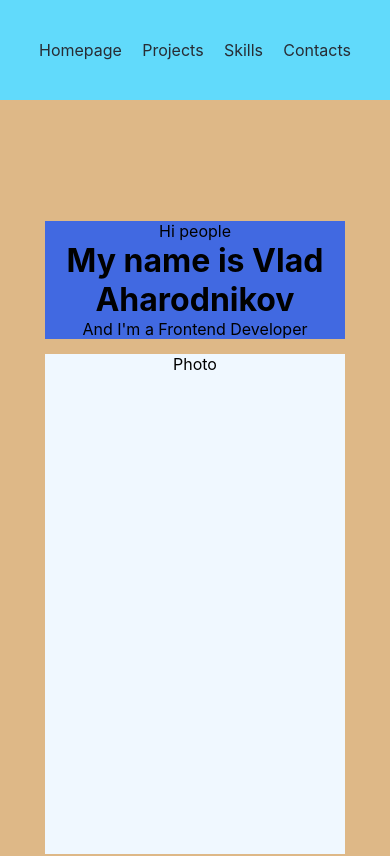
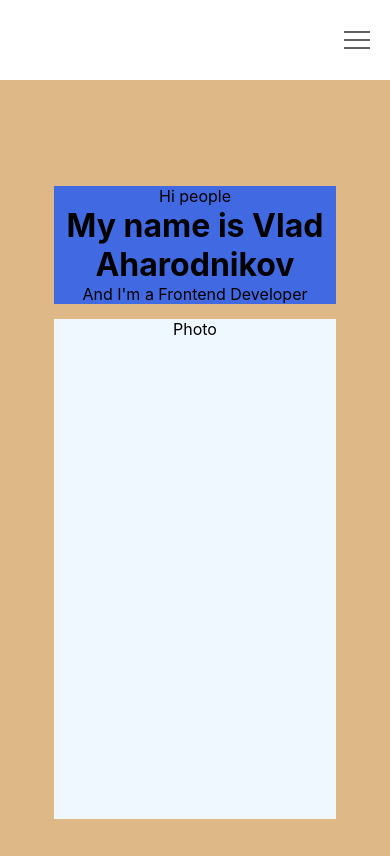
Before and after one commit to Rauzon/Portfolio_ts, a React (Create React App) app: page / in a window 390 px wide. Shown: the top 856 px of the page. Built offline with nearby package versions, Linux system fonts and the light colour scheme.

Commit message:
was added burger menu to Nav component through css

```diff
--- a/src/components/contacts/Contacts.tsx
+++ b/src/components/contacts/Contacts.tsx
@@ -12,7 +12,7 @@ export function Contacts() {
                     <textarea id={s.description} placeholder={'Enter description...'}></textarea>
                 </form>
                 <div className={s.contacts__btn}>
-                    <button>Submit</button>
+                    <button type={'submit'}>Submit</button>
                 </div>
             </div>
         </div>
--- a/src/components/header/header.module.css
+++ b/src/components/header/header.module.css
@@ -1,14 +1,20 @@
 .header {
     display: flex;
-    height: 100px;
-    background-color: #61dafb;
+    height: 80px;
+    background-color: #fff;
+
 }
 
 .header_wrapper {
     display: flex;
+    font-size: .875rem;
     align-items: center;
     justify-content: flex-end;
     width: 80%;
     margin: 0 auto;
     padding: 0 15px;
+    font-weight: 500;
+    text-transform: uppercase;
+    padding-top: 0;
+    padding-bottom: 0;
 }
--- a/src/components/nav/Nav.tsx
+++ b/src/components/nav/Nav.tsx
@@ -3,11 +3,18 @@ import s from './nav.module.css';
 
 export function Nav() {
     return (
+        <>
+            <input id={s.menu__toggle} type={"checkbox"}/>
+            <label className={s.menu__btn} htmlFor={s.menu__toggle}>
+                <span></span>
+            </label>
             <div className={s.nav}>
                 <a href="#">Homepage</a>
                 <a href="#">Projects</a>
                 <a href="#">Skills</a>
                 <a href="#">Contacts</a>
             </div>
+            <div className={s.nav__burgerBtn_block}></div>
+        </>
     );
 }
--- a/src/components/nav/nav.module.css
+++ b/src/components/nav/nav.module.css
@@ -1,9 +1,114 @@
 .nav {
-    width: 400px;
+    width: 500px;
     display: flex;
-    justify-content: space-between;
+    justify-content: space-evenly;
+    height: 100%;
+    align-items: center;
 }
 .nav a {
+    display: flex;
+    width: 25%;
+    align-items: center;
+    justify-content: center;
+    padding: 10px 15px;
     color: #282c34;
+    height: 100%;
     text-decoration: none;
 }
+.nav a:hover {
+    background-color: gainsboro;
+    transition: .7s;
+}
+
+#menu__toggle {
+    opacity: 0;
+}
+
+.menu__btn {
+    display: none;
+    flex-direction: column;
+    justify-content: center;
+    align-items: center;
+    position: fixed;
+    right: 20px;
+    width: 26px;
+    height: 26px;
+    cursor: pointer;
+    z-index: 1;
+}
+
+/* добавляем "гамбургер" */
+.menu__btn > span,
+.menu__btn > span::before,
+.menu__btn > span::after {
+    display: block;
+    position: absolute;
+    width: 100%;
+    height: 2px;
+    background-color: #616161;
+}
+.menu__btn > span::before {
+    content: '';
+    top: -8px;
+}
+.menu__btn > span::after {
+    content: '';
+    top: 8px;
+}
+
+@media screen and (max-width: 500px){
+    .menu__btn {
+        display: flex;
+        flex-direction: column;
+        justify-content: center;
+        align-items: center;
+        position: fixed;
+        right: 20px;
+        width: 26px;
+        height: 26px;
+        cursor: pointer;
+        z-index: 1;
+    }
+    .nav__burgerBtn_block{
+        display: block;
+        width: 100%;
+        height: 300px;
+        background-color: #ffffff;
+        position: absolute;
+        right: 0;
+        z-index: 0;
+        top: -300px;
+    }
+    input[type="checkbox"]:checked ~ .nav__burgerBtn_block{
+        top: 0;
+        transition: .4s;
+    }
+    .nav {
+        width: 500px;
+        display: none;
+        justify-content: space-evenly;
+        height: 100%;
+        align-items: center;
+    }
+    input[type="checkbox"]:checked ~ label + .nav {
+        display: flex;
+        flex-direction: column;
+        align-items: center;
+        z-index: 100;
+        transform: translateY(70%);
+        transition: .5s;
+    }
+    input[type="checkbox"]:checked ~ label.menu__btn > span::after {
+        transform: rotate(-40deg);
+        top: 10%;
+        transition: .5s;
+    }
+    input[type="checkbox"]:checked ~ label.menu__btn > span::before {
+        transform: rotate(40deg);
+        top: -10%;
+        transition: .5s;
+    }
+    input[type="checkbox"]:checked ~ label.menu__btn > span {
+        height: 0;
+    }
+}
--- a/src/index.css
+++ b/src/index.css
@@ -1,10 +1,11 @@
-body {
+*,*:before, *:after,body {
   margin: 0;
   font-family: -apple-system, BlinkMacSystemFont, 'Segoe UI', 'Roboto', 'Oxygen',
     'Ubuntu', 'Cantarell', 'Fira Sans', 'Droid Sans', 'Helvetica Neue',
     sans-serif;
   -webkit-font-smoothing: antialiased;
   -moz-osx-font-smoothing: grayscale;
+  box-sizing: border-box;
 }
 
 code {
```
Lines whose indentation alone changed are shown as unchanged.
